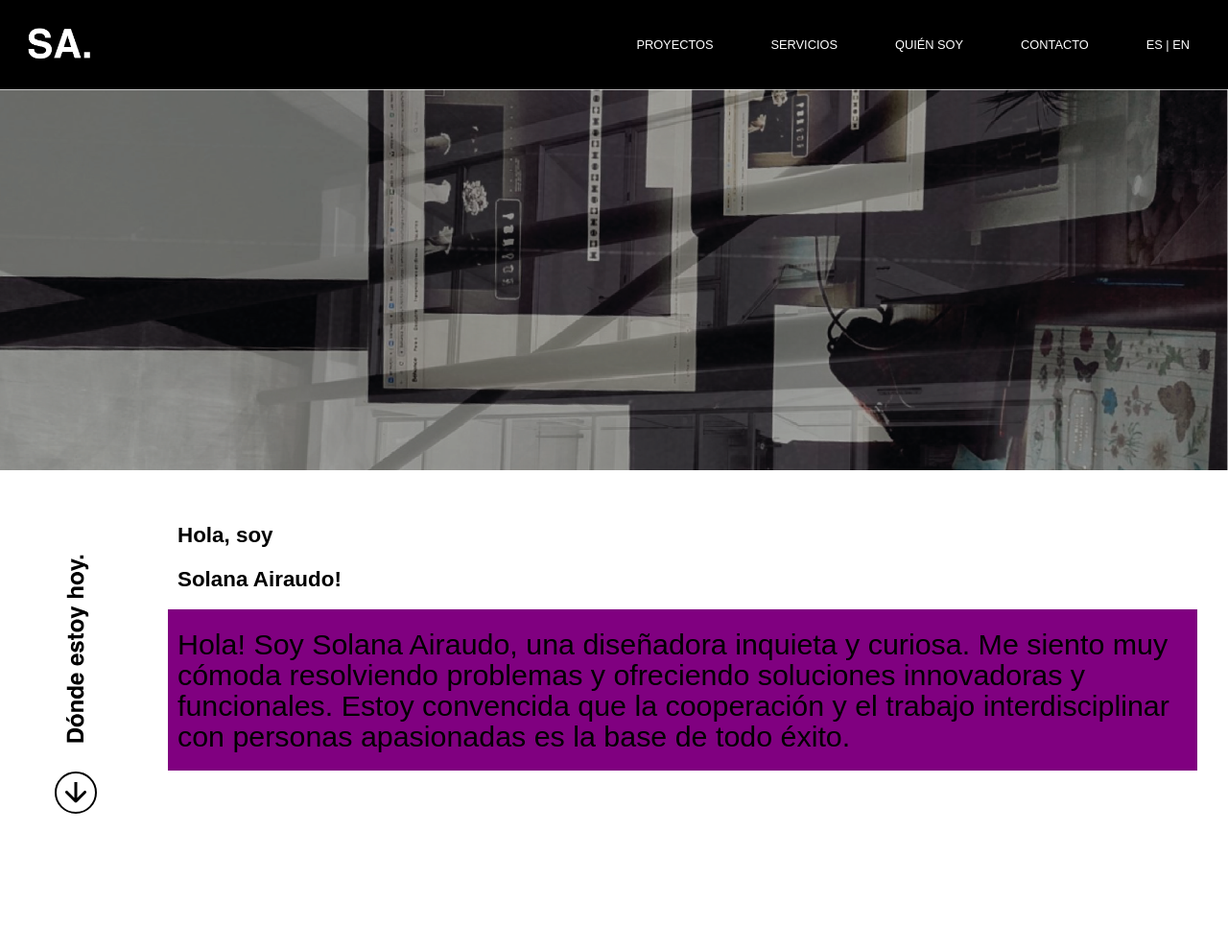
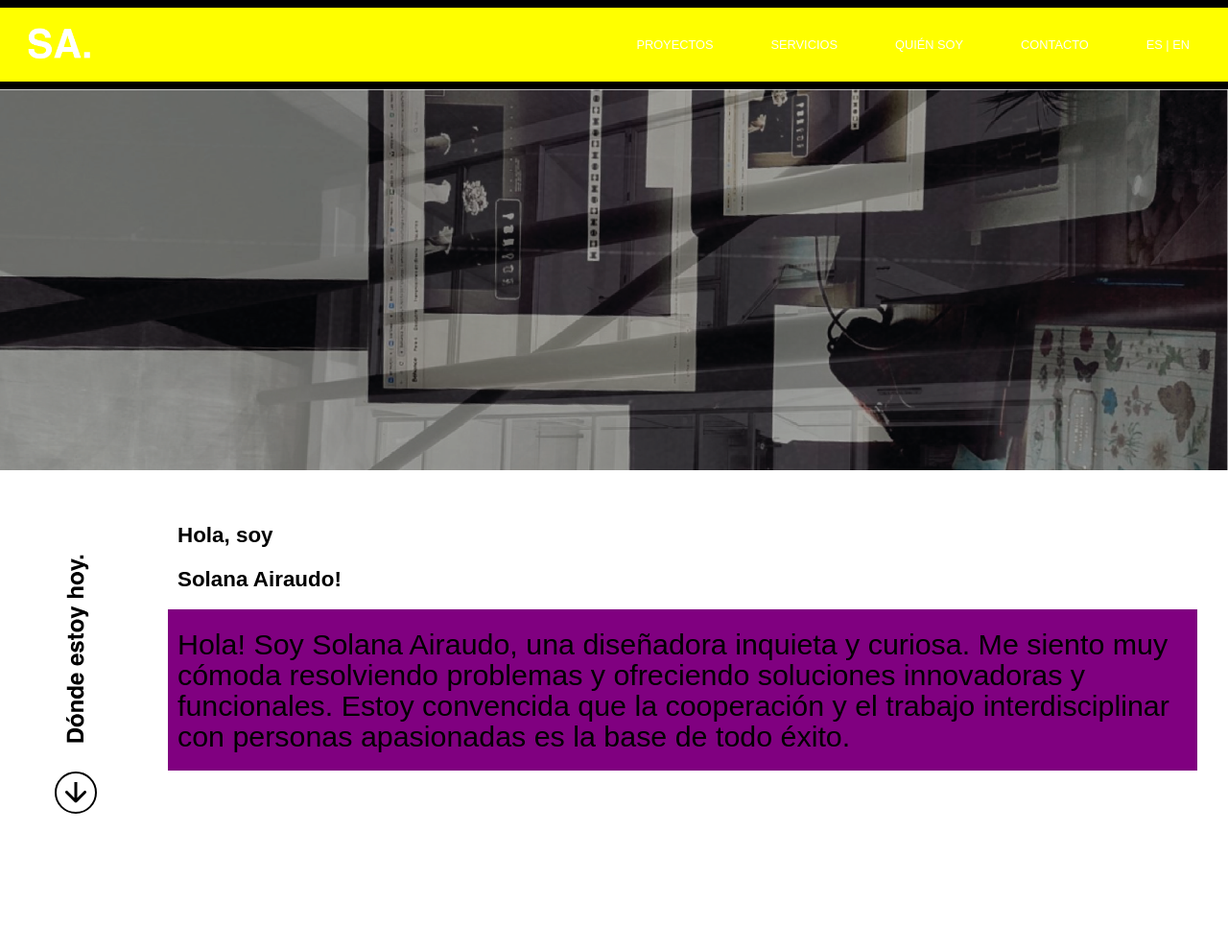
Before and after one commit to SoliAiraudo/MiPaginaPersonal, a website: page Index.html in a window 1280 px wide. Shown: the top 990 px of the page at 96% size. Drawn offline with nearby package versions, Linux system fonts and the light colour scheme.

Commit message:
agregado de maps

```diff
--- /dev/null
+++ b/scss/base/maps.scss
@@ -0,0 +1,11 @@
+$paleta: (
+    'uno': black,
+    'dos': white,
+    'tres': yellow,
+    'cuatro': pink,
+    'cinco': blue,
+);
+
+#navbar-darck{
+    background-color: map-get($map:$paleta, $key:'tres');
+}
--- a/scss/style.scss
+++ b/scss/style.scss
@@ -5,6 +5,7 @@
 @import 'base/reset';
 @import 'base/mixin';
 @import 'base/extend';
+@import 'base/maps';
 
 //COMPONENTS = CODIGO PARTICIONADO DE SECCIONES O PAGE/VIEW
 @import 'components/_header';
```
Also changed, not shown: css/style.css.
